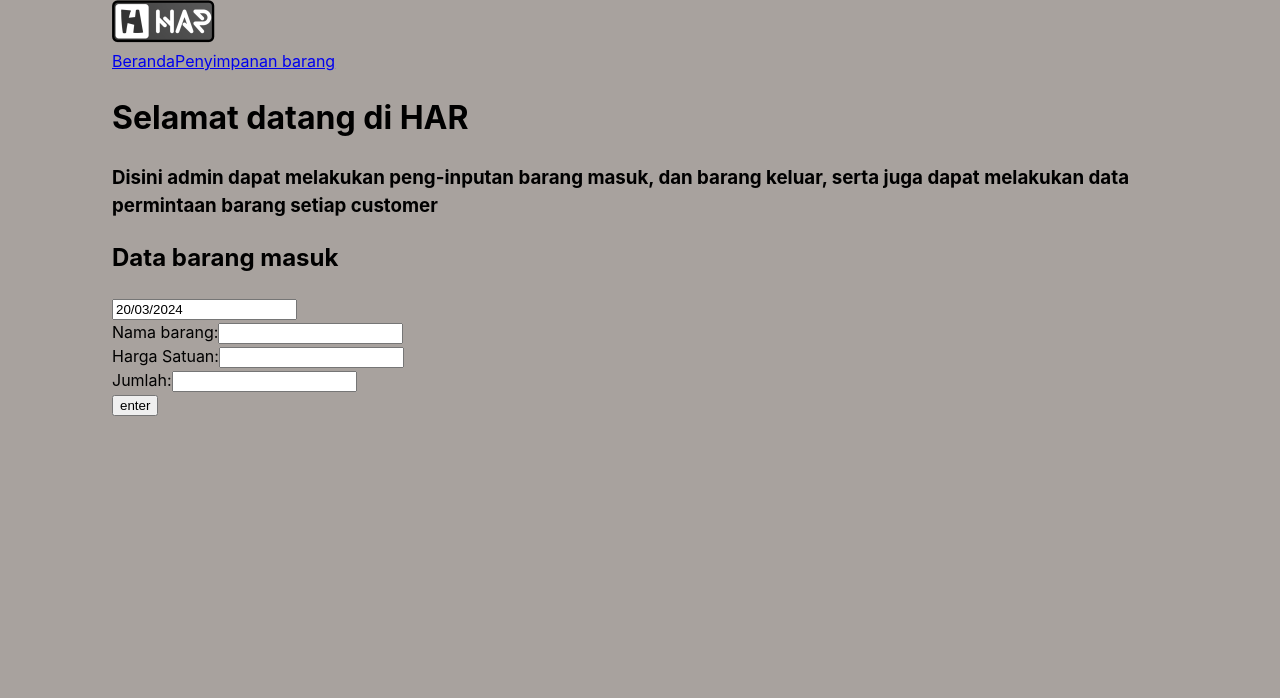
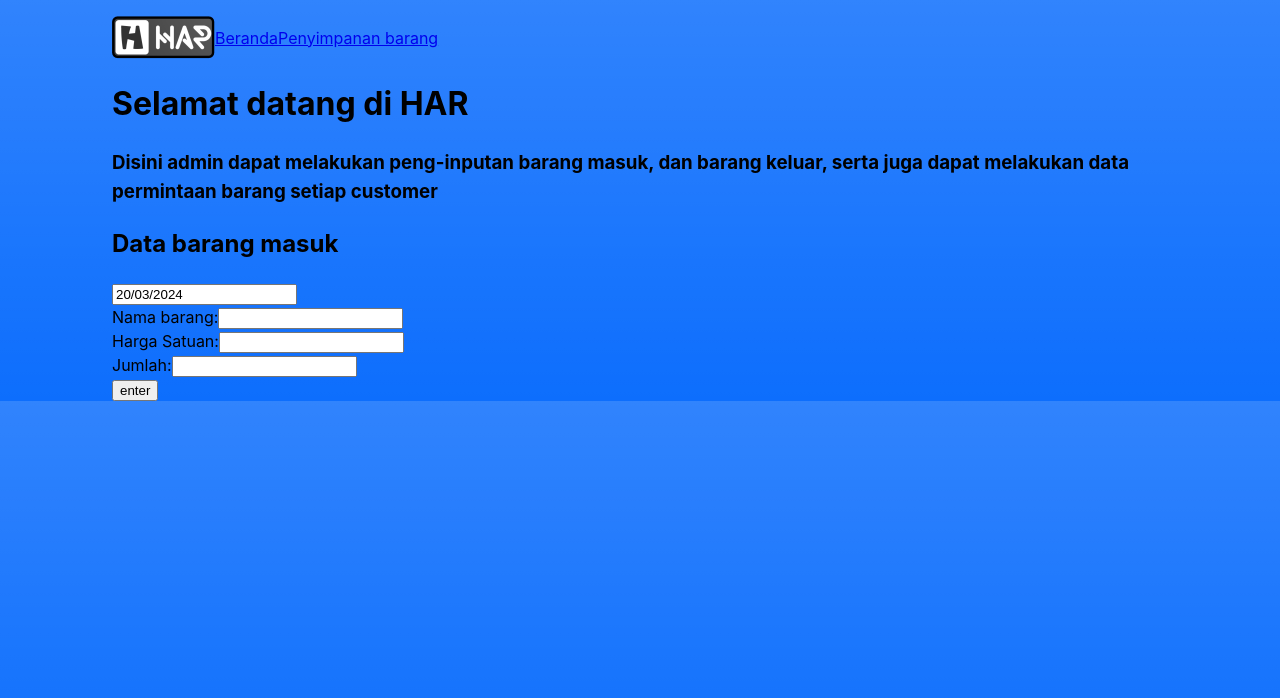
Before and after one commit to irsyadalaudin/items-storage, a React (Vite) app in the folder admin/: page / in a window 1280 px wide. Shown: the top 698 px of the page. Built offline with nearby package versions, Linux system fonts and the light colour scheme.

Commit message:
1) installed tailwind,  2) changed bacjground to primary   3) make navabar fixed on top

```diff
--- a/admin/package.json
+++ b/admin/package.json
@@ -19,13 +19,13 @@
     "@types/react": "^18.2.55",
     "@types/react-dom": "^18.2.19",
     "@vitejs/plugin-react": "^4.2.1",
-    "autoprefixer": "^10.4.17",
+    "autoprefixer": "^10.4.19",
     "eslint": "^8.56.0",
     "eslint-plugin-react": "^7.33.2",
     "eslint-plugin-react-hooks": "^4.6.0",
     "eslint-plugin-react-refresh": "^0.4.5",
-    "postcss": "^8.4.35",
-    "tailwindcss": "^3.4.1",
+    "postcss": "^8.4.38",
+    "tailwindcss": "^3.4.4",
     "vite": "^5.1.0"
   }
 }
--- a/admin/src/components/Home.jsx
+++ b/admin/src/components/Home.jsx
@@ -1,9 +1,9 @@
 const Home = () => {
     return (
-        <>
+        <div className='mt-20'>
             <h1>Selamat datang di HAR</h1>
             <h3>Disini admin dapat melakukan peng-inputan barang masuk, dan barang keluar, serta juga dapat melakukan data permintaan barang setiap customer</h3>
-        </>
+        </div>
     )
 }
 
--- a/admin/src/components/Navbar.jsx
+++ b/admin/src/components/Navbar.jsx
@@ -3,12 +3,14 @@ import { Link } from 'react-router-dom'
 
 const Navbar = () => {
     return (
-        <nav className='bg-primary'>
-            <img src={navLogo} alt={'nav-logo'} />
+        <nav className='bg-primary fixed top-0'>
+            <div className='flex flex-wrap items-center justify-between mt-4'>
+                <img className='' src={navLogo} alt={'nav-logo'} />
 
-            <div>
-                <Link to='/'>Beranda</Link>
-                <Link to='/'>Penyimpanan barang</Link>
+                <div className=''>
+                    <Link to='/'>Beranda</Link>
+                    <Link to='/'>Penyimpanan barang</Link>
+                </div>
             </div>
         </nav>
     )
--- a/admin/src/index.css
+++ b/admin/src/index.css
@@ -23,7 +23,10 @@ body {
     margin : 0;
 	padding: 0;
 	/* background: url('assets/bg.jpg'); */
-	background-color: rgb(168 162 158);
+	/* background-color: rgb(168 162 158); */
+	background-color: #0d6efd;
+	background-image: linear-gradient(180deg, rgba(255, 255, 255, 0.15), rgba(255, 255, 255, 0)), linear-gradient(180deg, #0d6efd, #0d6efd)
+	/* background-image: linear-gradient(180deg, rgba(255, 255, 255, 0.15), rgba(255, 255, 255, 0)), linear-gradient(180deg, #0d6efd, #0d6efd); */
 }
 
 /* @media (prefers-color-scheme: light) {
```
Also changed, not shown: 1 other file (tests, documents, lock files or other folders).
